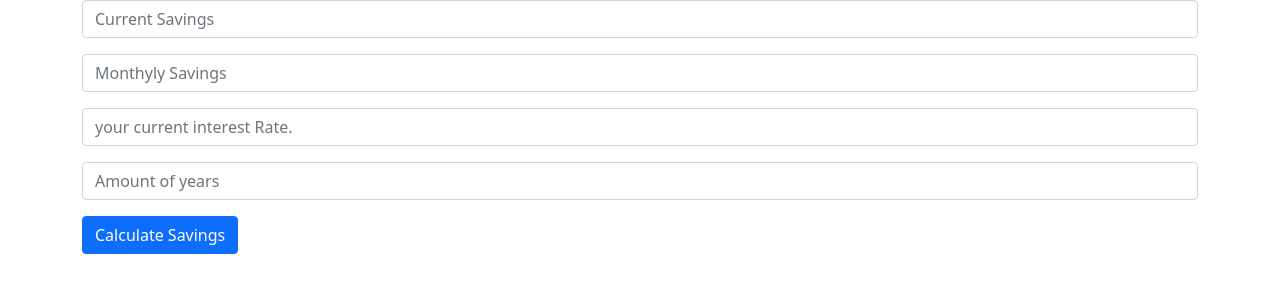
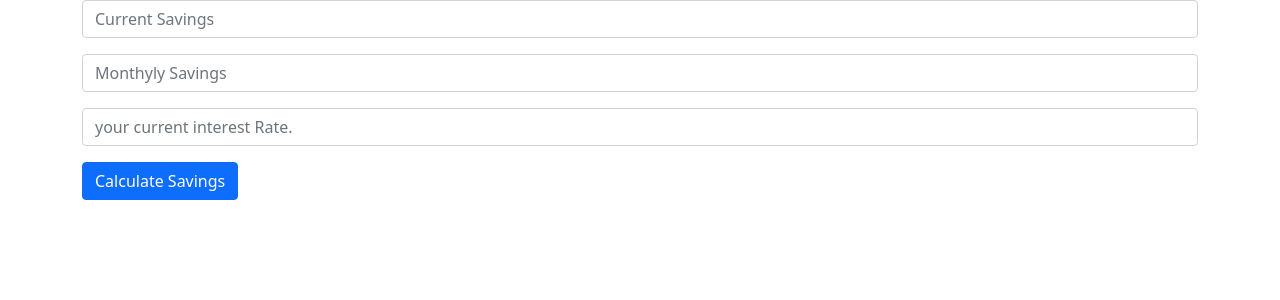
Before and after one commit to AlexTsika/saver, an Angular app: page /input in a window 1280 px wide. Shown: the top 300 px of the page. Built offline with nearby package versions, Linux system fonts and the light colour scheme.

Commit message:
deleted years inputfield/ changed Calculatesavings function

```diff
--- a/src/app/input/input.component.html
+++ b/src/app/input/input.component.html
@@ -11,9 +11,6 @@
                 <div class = "mb-3 sm-2">
                     <input id="interestRate" [(ngModel)]="interestRate" type="number" class="form-control" placeholder="your current interest Rate.">
                 </div>
-                <div class = "mb-3 sm-2">
-                    <input id="years" [(ngModel)]="years" type="number" class="form-control" placeholder="Amount of years">
-                </div>
                 <div class="mb-3 sm-2">
                     <button class="btn btn-primary" (click)="calculateSavings()">Calculate Savings</button>
                 </div>
--- a/src/app/input/input.component.ts
+++ b/src/app/input/input.component.ts
@@ -12,13 +12,21 @@ export class InputComponent {
   years: any= '';
   totalSavings: any = '';
 
-  calculateSavings() {
-    this.totalSavings = this.initialAmount;
-    for (let i = 0; i < this.years; i++) {
-        for (let j = 0; j < 12; j++) {
+
+    calculateSavings() {
+      let savingsByYear = [5, 10, 15, 20, 25, 30];
+
+      for (let year of savingsByYear) {
+        this.totalSavings = this.initialAmount;
+        this.years = year;
+
+        for (let i = 0; i < this.years; i++) {
+          for (let j = 0; j < 12; j++) {
             this.totalSavings += this.monthlyContribution;
             this.totalSavings += this.totalSavings * (this.interestRate / 12);
+          }
         }
+        console.log(`Total savings after ${year} years: ${this.totalSavings}`);
+      }
     }
   }
-}
```
